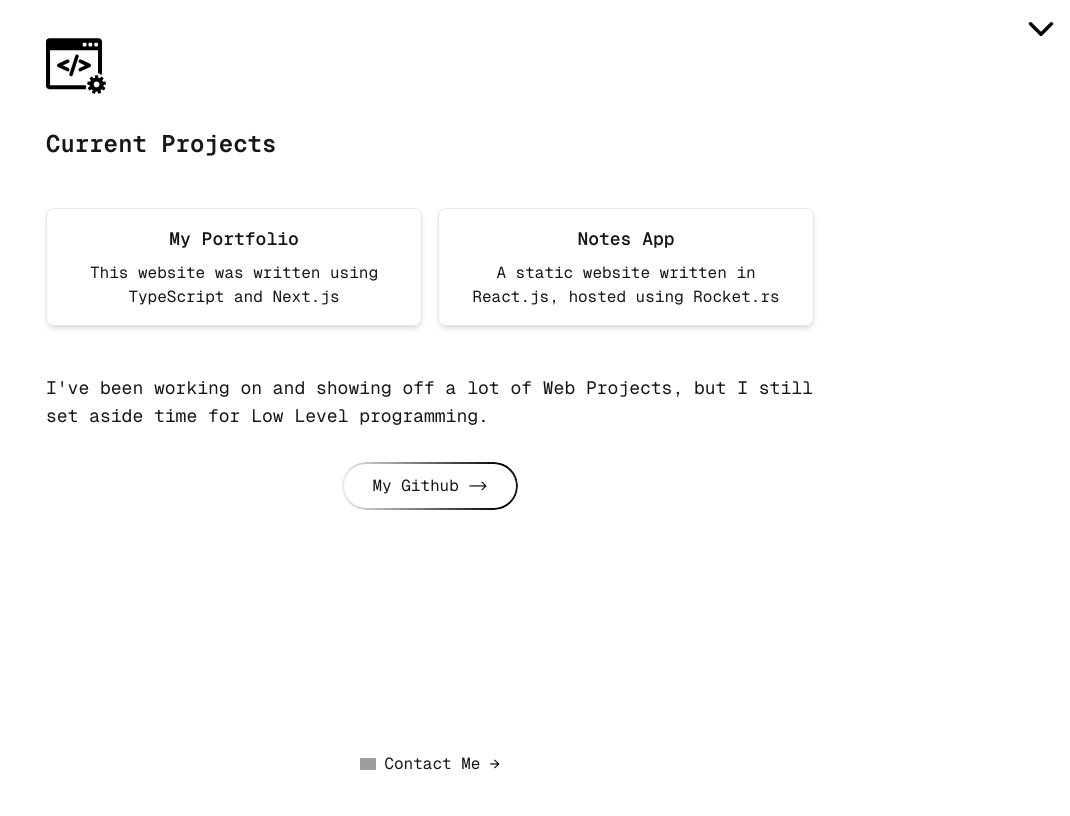
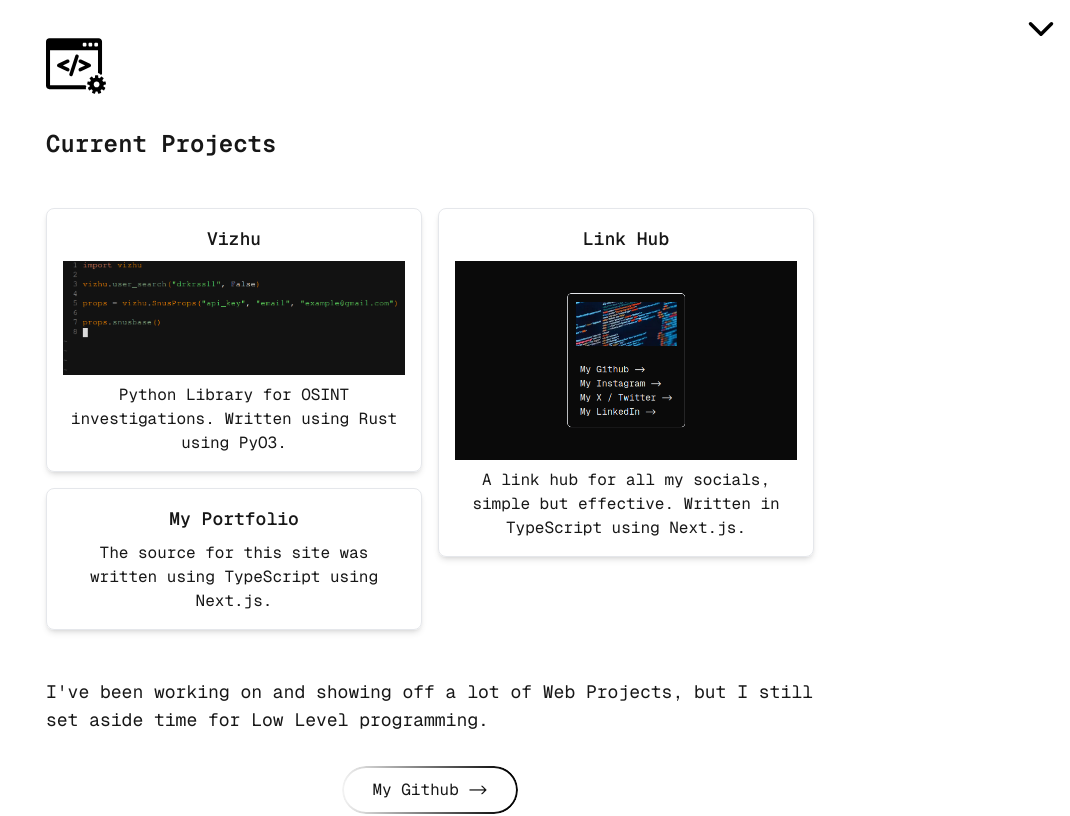
Before and after one commit to drkrssll/portfolio, a Next.js app: page /about in a window 1280 px wide. Shown: the top 816 px of the page, without its empty margins (210-1280 px from the left). Built offline with nearby package versions, Linux system fonts and the light colour scheme; grey boxes are pictures that could not be loaded.

Commit message:
Updated My Showcase

```diff
--- a/src/app/Home.tsx
+++ b/src/app/Home.tsx
@@ -4,7 +4,6 @@ import React, { ReactNode, useState } from 'react';
 import Image from 'next/image';
 import TypeWriterEffect from './TypeWriterEffect';
 import Corner from './Corner';
-import { CardProps } from 'react-bootstrap';
 import { FaArrowDown } from 'react-icons/fa';
 import { usePathname } from 'next/navigation';
 
@@ -16,16 +15,28 @@ type HomeProps = {
   button?: string,
   primaryCard?: ReactNode,
   secondaryCard?: ReactNode,
+  extraCard?: ReactNode,
 }
 
-export const Card: React.FC<CardProps> = ({ title, content }) => (
+type CardProps = {
+  title: string,
+  content: string,
+  image?: string,
+  width?: number,
+  height?: number,
+}
+
+export const Card = ({ title, content, image, width, height }: CardProps) => (
   <div className="border p-4 rounded-lg shadow-md">
-    <h3 className="text-lg font-semibold mb-2">{title}</h3>
+    <h3 className="text-lg font-semibold pb-2">{title}</h3>
+    {(image || width || height) && (
+      <Image className="dark pb-2" src={image} alt='logo' width={width} height={height} priority />
+    )}
     <p>{content}</p>
   </div>
 );
 
-const HomePage = ({ title, summary, body, alignType, button, primaryCard, secondaryCard, }: HomeProps) => {
+const HomePage = ({ title, summary, body, alignType, button, primaryCard, secondaryCard, extraCard }: HomeProps) => {
   const [typedText, setTypedText] = useState('');
   const isTypewriterFinished = typedText.length === body.length;
 
@@ -70,9 +81,10 @@ const HomePage = ({ title, summary, body, alignType, button, primaryCard, second
         )}
 
         {(primaryCard || secondaryCard) && (
-          <div className="pt-4 pb-4 grid grid-cols-1 md:grid-cols-2 gap-4">
-            {primaryCard && <div>{primaryCard}</div>}
-            {secondaryCard && <div>{secondaryCard}</div>}
+          <div className="pt-4 pb-4 columns-1 md:columns-2 gap-4">
+            {primaryCard && <div className="mb-4 break-inside-avoid">{primaryCard}</div>}
+            {extraCard && <div className="mb-4 break-inside-avoid">{extraCard}</div>}
+            {secondaryCard && <div className="mb-4 break-inside-avoid">{secondaryCard}</div>}
           </div>
         )}
 
--- a/src/app/about/page.tsx
+++ b/src/app/about/page.tsx
@@ -7,8 +7,9 @@ export default function Home() {
     <HomePage
       title="Current Projects"
       body={bioText}
-      primaryCard={<Card title="My Portfolio" content="This website was written using TypeScript and Next.js" />}
-      secondaryCard={<Card title="Notes App" content="A static website written in React.js, hosted using Rocket.rs" />}
+      primaryCard={<Card title="Vizhu" image="/vizhu.png" width={600} height={600} content="Python Library for OSINT investigations. Written using Rust using PyO3." />}
+      secondaryCard={<Card title="Link Hub" image="/link_hub.png" width={400} height={300} content="A link hub for all my socials, simple but effective. Written in TypeScript using Next.js." />}
+      extraCard={<Card title="My Portfolio" content="The source for this site was written using TypeScript using Next.js." />}
       button="My Github ->"
     />
   );
```
Also changed, not shown: public/link_hub.png (added), public/vizhu.png (added).
